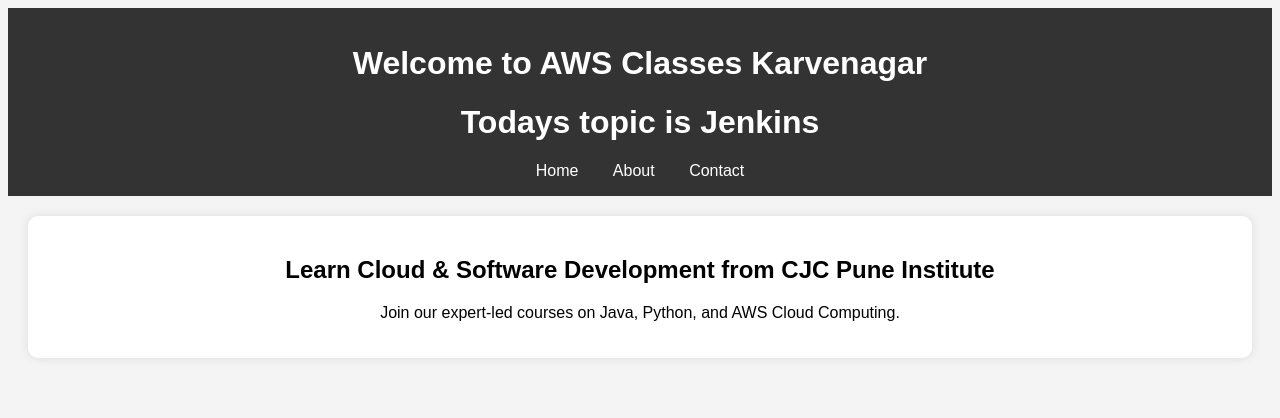
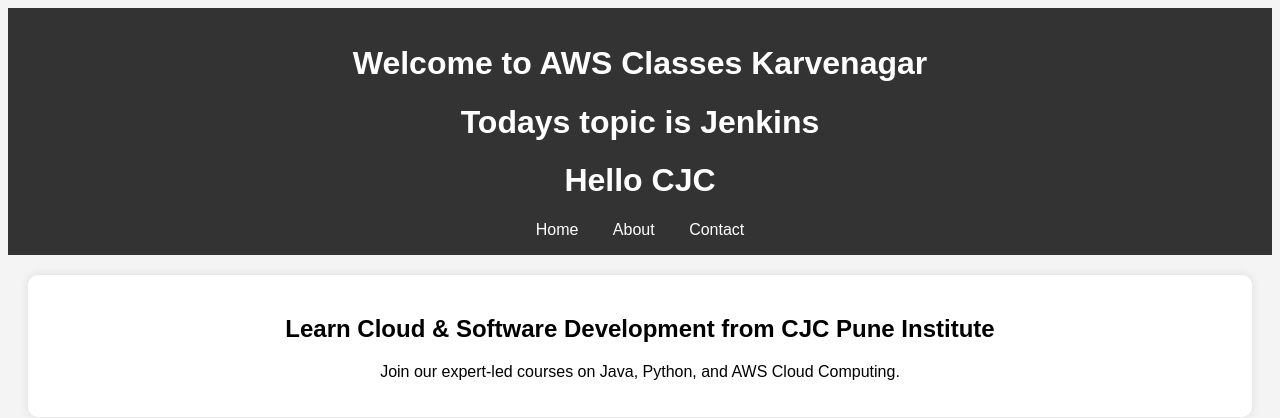
Before and after one commit to hitu-1995/jenkinsPipelineRepo, a plain HTML site: page index.html in a window 1280 px wide. Drawn offline with Linux system fonts and the light colour scheme.

Commit message:
Update v2 index.html

```diff
--- a/index.html
+++ b/index.html
@@ -10,7 +10,7 @@
     <header>
         <h1>Welcome to AWS Classes Karvenagar </h1>
         <h1>Todays topic is Jenkins </h1>
-
+        <h1>Hello CJC </h1>
         <nav>
             <a href="index.html">Home</a>
             <a href="about.html">About</a>
```
